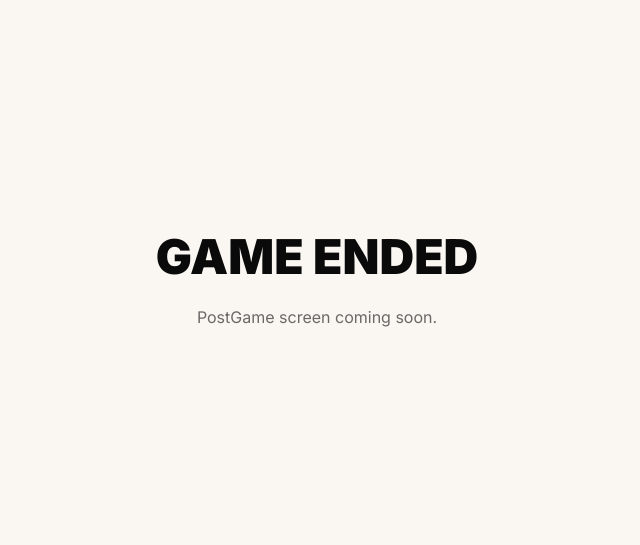
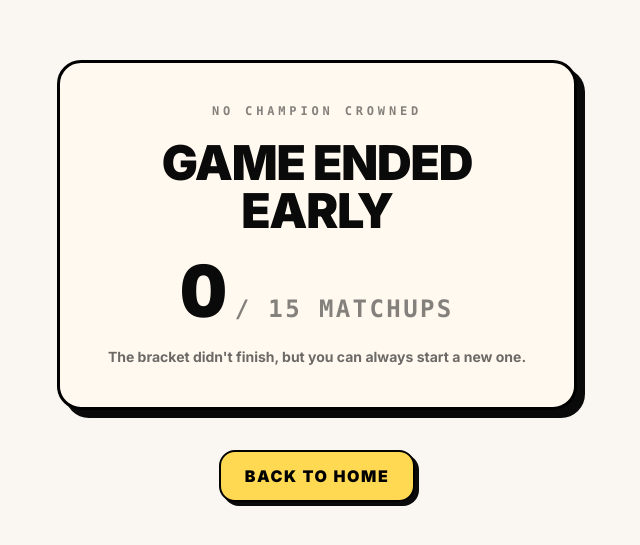
Before and after one commit to DoyleJ11/Pulse, a React (Vite) app in the folder client/: page /lobby/1/postgame in a window 1280 px wide. Shown: the part 119-664 px from the top of the page, without its empty margins (323-963 px from the left). Built offline with nearby package versions, Linux system fonts and the light colour scheme.

Commit message:
Added view champion btn and post game screen

```diff
--- a/client/src/components/bracket/BracketView.tsx
+++ b/client/src/components/bracket/BracketView.tsx
@@ -10,6 +10,7 @@ import { Nav } from "../ui/Nav";
 import { BracketProgress } from "./BracketProgress";
 import { BracketHeader } from "./BracketHeader";
 import { EndGameBtn } from "./EndGameBtn";
+import { ViewChampionBtn } from "./ViewChampionBtn";
 import { PermissionGuard } from "../util/PermissionGuard";
 import { usePresence } from "../../hooks/usePresence";
 import { useNavigate } from "react-router";
@@ -355,10 +356,14 @@ export function BracketView() {
           </div>
         </div>
       </div>
-      {hasDisconnected && (
-        <PermissionGuard allowedRoles={["player_a", "player_b", "judge"]}>
-          <EndGameBtn />
-        </PermissionGuard>
+      {champion ? (
+        <ViewChampionBtn />
+      ) : (
+        hasDisconnected && (
+          <PermissionGuard allowedRoles={["player_a", "player_b", "judge"]}>
+            <EndGameBtn />
+          </PermissionGuard>
+        )
       )}
     </div>
   );
--- /dev/null
+++ b/client/src/components/bracket/ViewChampionBtn.tsx
@@ -0,0 +1,20 @@
+import { useNavigate } from "react-router";
+import { Crown } from "lucide-react";
+import { useRoomStore } from "../../stores/roomStore";
+
+export function ViewChampionBtn() {
+  const navigate = useNavigate();
+  const lobbyCode = useRoomStore((state) => state.code);
+
+  return (
+    <div className="fixed bottom-5 right-5 z-40">
+      <button
+        onClick={() => navigate(`/lobby/${lobbyCode}/postgame`)}
+        className="flex items-center gap-2 bg-[#FFD952] text-black border-2 border-black px-4 py-2 uppercase font-black cursor-pointer rounded-2xl shadow-[4px_4px_0_#0A0A0A] transition-[transform,box-shadow,background-color] duration-[120ms] ease-in-out hover:translate-x-[-1px] hover:translate-y-[-1px] hover:shadow-[5px_5px_0_#0A0A0A] active:translate-x-[3px] active:translate-y-[3px] active:shadow-[1px_1px_0_#0A0A0A]"
+      >
+        <Crown className="w-5 h-5 text-black fill-black" strokeWidth={0} />
+        VIEW CHAMPION
+      </button>
+    </div>
+  );
+}
--- a/client/src/components/lobby/LandingPage.tsx
+++ b/client/src/components/lobby/LandingPage.tsx
@@ -8,9 +8,10 @@ import { useTokenStore } from "../../stores/tokenStore";
 function LandingPage() {
   const navigate = useNavigate();
   const setAuth = useAuthStore((state) => state.setAuth);
+  const persistedName = useAuthStore((state) => state.name);
   const setToken = useTokenStore((state) => state.setToken);
   const setRoomCode = useRoomStore((state) => state.setCode);
-  const [name, setName] = useState("");
+  const [name, setName] = useState(persistedName);
   const [code, setCode] = useState("");
 
   const handleCreate = async (e: React.FormEvent<HTMLFormElement>) => {
--- a/client/src/components/postgame/PostGame.tsx
+++ b/client/src/components/postgame/PostGame.tsx
@@ -1,10 +1,190 @@
-// Phase 5 will replace this with the real post-game screen
-// (champion display + back-to-home button + early-end handling).
+import { useEffect, useState } from "react";
+import { useNavigate } from "react-router";
+import { Crown } from "lucide-react";
+import { fetchBracket } from "../../services/api";
+import { useRoomStore } from "../../stores/roomStore";
+import { useAuthStore } from "../../stores/authStore";
+import { useTokenStore } from "../../stores/tokenStore";
+import { socket } from "../../utils/socket";
+import { type BracketSlot } from "../bracket/BracketView";
+import { formatDuration } from "../../utils/formatDuration";
+
 export function PostGame() {
+  const navigate = useNavigate();
+  const lobbyCode = useRoomStore((state) => state.code);
+  const players = useRoomStore((state) => state.players);
+  const clearRoom = useRoomStore((state) => state.clearRoom);
+  const clearSession = useAuthStore((state) => state.clearSession);
+  const clearToken = useTokenStore((state) => state.clearToken);
+
+  const [bracketSlots, setBracketSlots] = useState<(BracketSlot | null)[]>([]);
+  const [isLoading, setIsLoading] = useState(true);
+
+  useEffect(() => {
+    let cancelled = false;
+    (async () => {
+      if (!lobbyCode) {
+        setIsLoading(false);
+        return;
+      }
+      try {
+        const result = await fetchBracket(lobbyCode);
+        if (cancelled) return;
+        setBracketSlots(result.state as (BracketSlot | null)[]);
+      } catch (err) {
+        console.error("Failed to fetch bracket for post-game", err);
+      } finally {
+        if (!cancelled) setIsLoading(false);
+      }
+    })();
+    return () => {
+      cancelled = true;
+    };
+  }, [lobbyCode]);
+
+  const champion = bracketSlots[0] ?? null;
+  const decidedCount = bracketSlots
+    .slice(0, 15)
+    .filter((s) => s !== null).length;
+  const winningPlayer = champion
+    ? players.find((p) => p.role === champion.role)
+    : null;
+
+  const handleBackToHome = () => {
+    socket.disconnect();
+    clearSession();
+    clearRoom();
+    clearToken();
+    navigate("/");
+  };
+
+  if (isLoading) {
+    return (
+      <div className="min-h-screen flex items-center justify-center">
+        <p className="font-mono uppercase tracking-widest text-sm text-text-primary/60">
+          Loading…
+        </p>
+      </div>
+    );
+  }
+
   return (
-    <div className="min-h-screen flex flex-col items-center justify-center gap-6 p-10">
-      <h1 className="text-5xl font-black uppercase">Game Ended</h1>
-      <p className="text-text-primary/60">PostGame screen coming soon.</p>
+    <div className="min-h-screen flex flex-col items-center justify-center gap-10 p-10">
+      {champion ? (
+        <ChampionHero champion={champion} winnerName={winningPlayer?.name} />
+      ) : (
+        <EarlyEndCard decidedCount={decidedCount} />
+      )}
+      <div className="flex items-center gap-4">
+        {lobbyCode && (
+          <button
+            onClick={() => navigate(`/lobby/${lobbyCode}/bracket`)}
+            className="bg-bg-card text-black border-2 border-black px-6 py-3 uppercase font-black tracking-widest cursor-pointer rounded-2xl shadow-[4px_4px_0_#0A0A0A] transition-[transform,box-shadow,background-color] duration-[120ms] ease-in-out hover:translate-x-[-1px] hover:translate-y-[-1px] hover:shadow-[5px_5px_0_#0A0A0A] active:translate-x-[3px] active:translate-y-[3px] active:shadow-[1px_1px_0_#0A0A0A]"
+          >
+            Back to Bracket
+          </button>
+        )}
+        <button
+          onClick={handleBackToHome}
+          className="bg-[#FFD952] text-black border-2 border-black px-6 py-3 uppercase font-black tracking-widest cursor-pointer rounded-2xl shadow-[4px_4px_0_#0A0A0A] transition-[transform,box-shadow,background-color] duration-[120ms] ease-in-out hover:translate-x-[-1px] hover:translate-y-[-1px] hover:shadow-[5px_5px_0_#0A0A0A] active:translate-x-[3px] active:translate-y-[3px] active:shadow-[1px_1px_0_#0A0A0A]"
+        >
+          Back to Home
+        </button>
+      </div>
     </div>
   );
 }
+
+function ChampionHero({
+  champion,
+  winnerName,
+}: {
+  champion: BracketSlot;
+  winnerName: string | undefined;
+}) {
+  const playerColor = champion.role === "player_a" ? "#FF7B6B" : "#2DD4BF";
+  const playerLabel = champion.role === "player_a" ? "PLAYER A" : "PLAYER B";
+
+  return (
+    <div
+      className="relative w-full max-w-[640px] bg-[#FFD952] border-[3px] border-black rounded-3xl p-10 shadow-[10px_10px_0px_0px_#0A0A0A] flex flex-col items-center text-center gap-6"
+    >
+      <div className="absolute -top-7 left-1/2 -translate-x-1/2 w-14 h-14 bg-black rounded-full border-[3px] border-black flex items-center justify-center">
+        <Crown
+          className="w-7 h-7 text-[#FFD952] fill-[#FFD952]"
+          strokeWidth={0}
+        />
+      </div>
+
+      <div
+        className="text-2xl font-black text-black/70 uppercase tracking-[0.32em]"
+        style={{ fontStretch: "condensed" }}
+      >
+        Champion
+      </div>
+
+      <img
+        src={champion.albumArt}
+        alt={champion.title}
+        className="w-40 h-40 rounded-2xl object-cover border-[3px] border-black shadow-[4px_4px_0_#0A0A0A]"
+      />
+
+      <div className="flex flex-col gap-1">
+        <h1
+          className="text-5xl font-black text-black uppercase tracking-tight leading-none"
+          style={{ fontStretch: "condensed" }}
+        >
+          {champion.title}
+        </h1>
+        <p className="text-xl font-bold text-black/60">{champion.artist}</p>
+        <p className="text-xs font-mono font-bold text-black/40 tabular-nums tracking-widest mt-1">
+          {formatDuration(champion.duration)}
+        </p>
+      </div>
+
+      <div
+        className="inline-flex items-center gap-3 border-2 border-black rounded-full pl-1.5 pr-5 py-1 shadow-[3px_3px_0_#0A0A0A]"
+        style={{ backgroundColor: playerColor }}
+      >
+        <span className="inline-flex items-center justify-center w-9 h-9 rounded-full bg-black text-white font-black text-base">
+          {champion.role === "player_a" ? "A" : "B"}
+        </span>
+        <span className="font-black text-lg text-black uppercase tracking-tight">
+          {winnerName ? `${winnerName} wins` : `${playerLabel} wins`}
+        </span>
+      </div>
+    </div>
+  );
+}
+
+function EarlyEndCard({ decidedCount }: { decidedCount: number }) {
+  return (
+    <div className="w-full max-w-[520px] bg-bg-card border-[3px] border-black rounded-3xl p-10 shadow-[8px_8px_0px_0px_#0A0A0A] flex flex-col items-center text-center gap-5">
+      <div
+        className="text-xs font-mono font-bold text-text-primary/50 uppercase tracking-[0.32em]"
+      >
+        No champion crowned
+      </div>
+      <h1
+        className="text-5xl font-black text-text-primary uppercase tracking-tight leading-none"
+        style={{ fontStretch: "condensed" }}
+      >
+        Game Ended Early
+      </h1>
+      <div className="flex items-baseline gap-2">
+        <span
+          className="text-7xl font-black text-text-primary tabular-nums leading-none"
+          style={{ fontStretch: "condensed" }}
+        >
+          {decidedCount}
+        </span>
+        <span className="text-2xl font-mono font-bold text-text-primary/50 uppercase tracking-widest">
+          / 15 matchups
+        </span>
+      </div>
+      <p className="text-sm font-bold text-text-primary/60">
+        The bracket didn't finish, but you can always start a new one.
+      </p>
+    </div>
+  );
+}
--- a/client/src/stores/authStore.ts
+++ b/client/src/stores/authStore.ts
@@ -7,6 +7,9 @@ interface AuthState {
   role: Role;
   userId: string;
   setAuth: (newName: string, newRole: Role, newUserId: string) => void;
+  // Clears role + userId but preserves the user's display name so the
+  // landing page can autofill it next time.
+  clearSession: () => void;
 }
 
 const useAuthStore = create<AuthState>()(
@@ -22,6 +25,7 @@ const useAuthStore = create<AuthState>()(
           role: newRole,
           userId: newUserId,
         }),
+      clearSession: () => set({ role: null, userId: "" }),
     }),
     {
       name: "auth-storage",
--- a/client/src/stores/roomStore.ts
+++ b/client/src/stores/roomStore.ts
@@ -19,6 +19,7 @@ interface RoomState {
   setPlayers: (players: Player[]) => void;
   setHostId: (host: string) => void;
   setStatus: (status: Status) => void;
+  clearRoom: () => void;
 }
 
 const useRoomStore = create<RoomState>()(
@@ -32,6 +33,8 @@ const useRoomStore = create<RoomState>()(
       setCode: (code: string) => set({ code: code }),
       setHostId: (host: string) => set({ hostId: host }),
       setStatus: (newStatus: Status) => set({ status: newStatus }),
+      clearRoom: () =>
+        set({ hostId: "", code: "", status: "lobby", players: [] }),
     }),
     {
       name: "room-storage",
```
